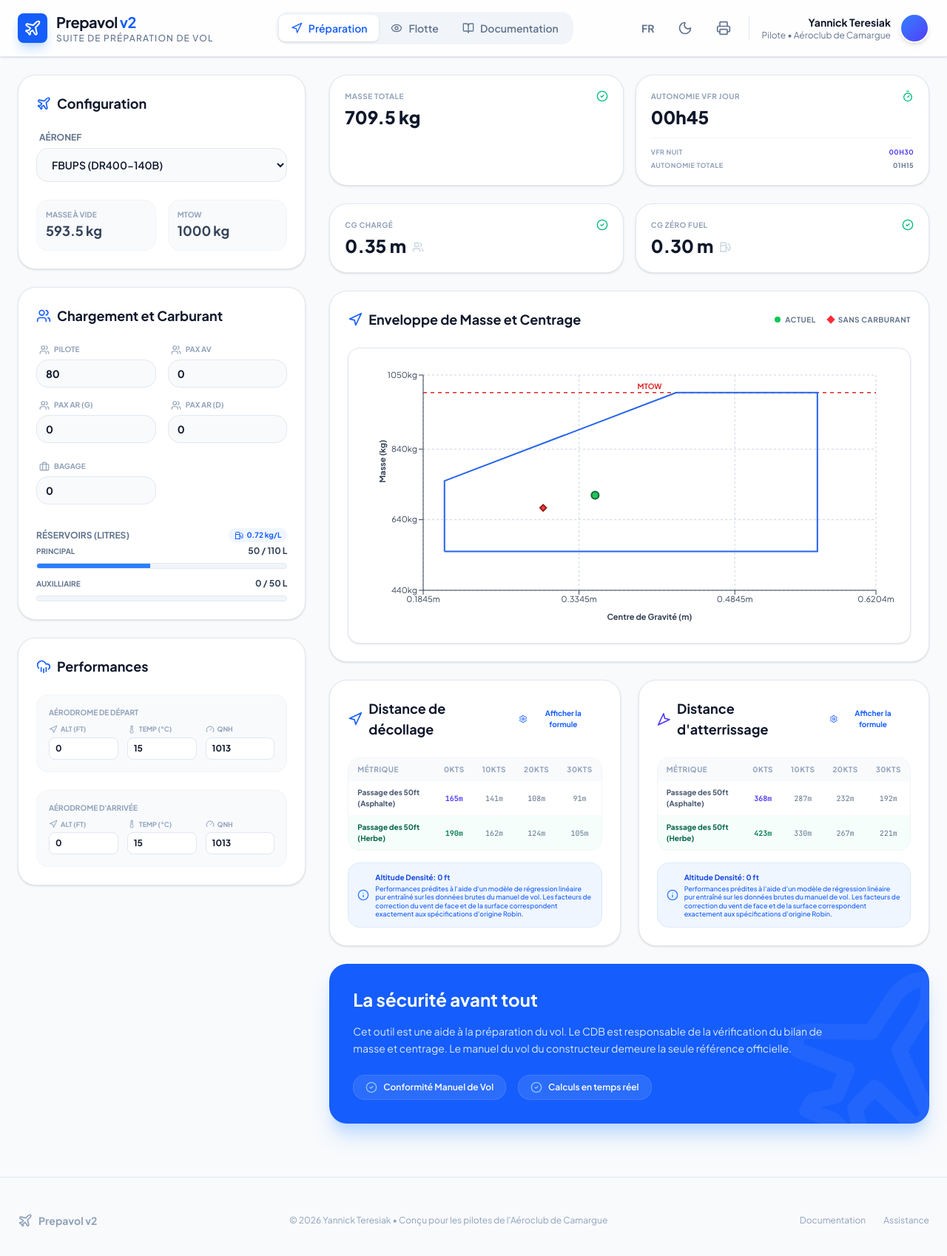
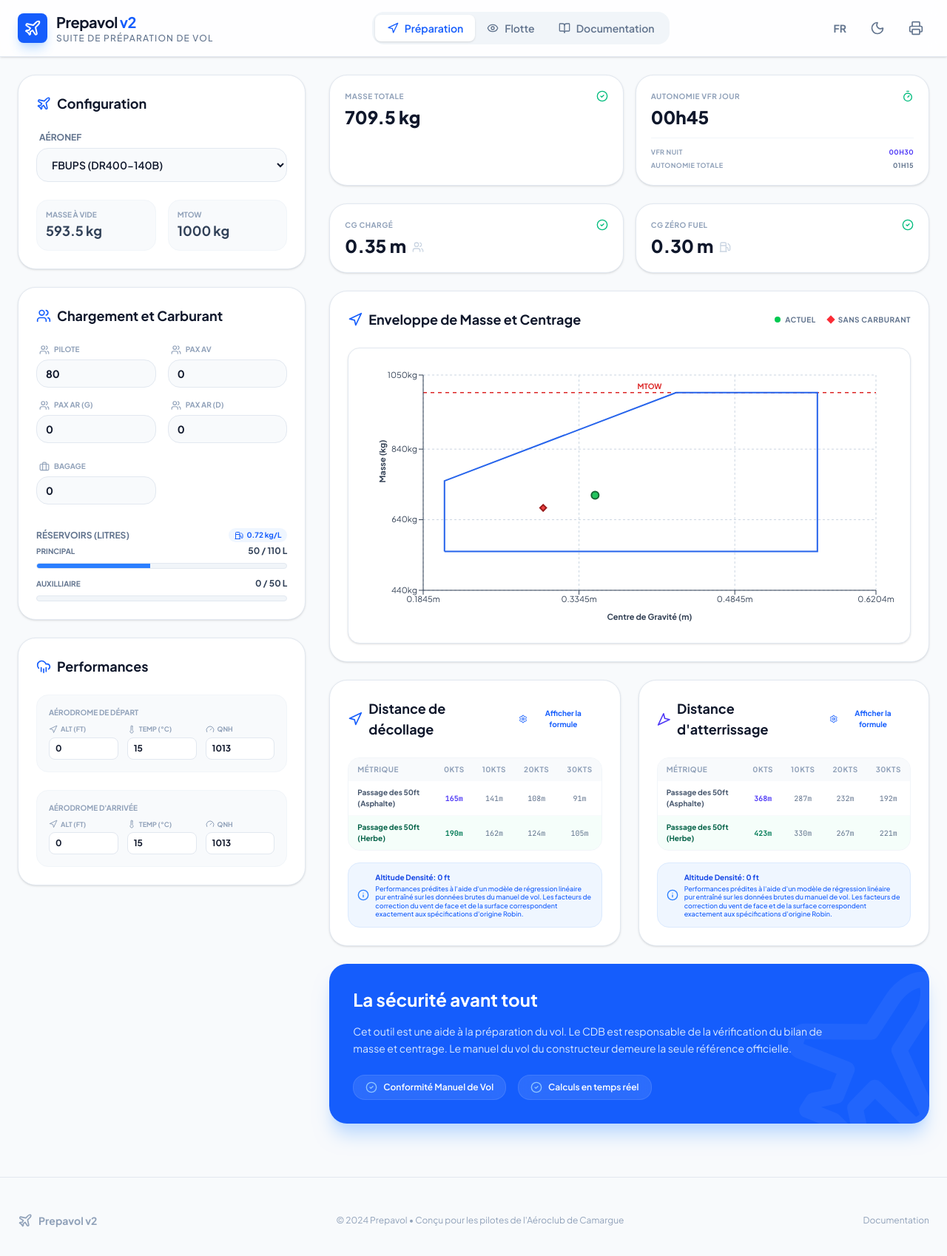
Before and after one commit to ytrsk0/prepavol-ac-camargue, a React (Vite) app: page / in a window 1280 px wide. Shown: the top 1698 px of the page at 74% size. Built offline with nearby package versions, Linux system fonts and the light colour scheme.

Commit message:
feat: anonymize app

```diff
--- a/src/App.tsx
+++ b/src/App.tsx
@@ -236,14 +236,6 @@ export default function App() {
           >
             <Printer className="w-5 h-5" />
           </button>
-          <div className="h-8 w-px bg-slate-200 dark:bg-slate-800" />
-          <div className="flex items-center gap-3">
-            <div className="text-right hidden sm:block">
-              <p className="text-sm font-bold text-slate-900 dark:text-slate-100">Yannick Teresiak</p>
-              <p className="text-xs text-slate-500 dark:text-slate-400">{t('pilot')} • {t('aeroclub')}</p>
-            </div>
-            <div className="w-10 h-10 rounded-full bg-gradient-to-br from-blue-500 to-indigo-600 border-2 border-white dark:border-slate-800 shadow-md" />
-          </div>
         </div>
       </header>
 
@@ -600,10 +592,9 @@ export default function App() {
           <Plane className="w-5 h-5" />
           <a href="https://github.com/ytrsk0/prepavol-ac-camargue.git" target="_blank" rel="noopener noreferrer" className="text-sm font-bold hover:text-blue-600 transition-colors">Prepavol v2</a>
         </div>
-        <p className="text-xs">© 2026 Yannick Teresiak • {t('builtFor')}</p>
+        <p className="text-xs">© 2024 Prepavol • {t('builtFor')}</p>
         <div className="flex items-center gap-6">
           <button onClick={() => setActiveTab('docs')} className="text-xs hover:text-slate-600 dark:hover:text-slate-200 transition-colors">{t("documentationTab")}</button>
-          <a href="mailto:yannick.teresiak@gmail.com" className="text-xs hover:text-slate-600 dark:hover:text-slate-200 transition-colors">{t("support")}</a>
         </div>
       </footer>
     </div>
```
